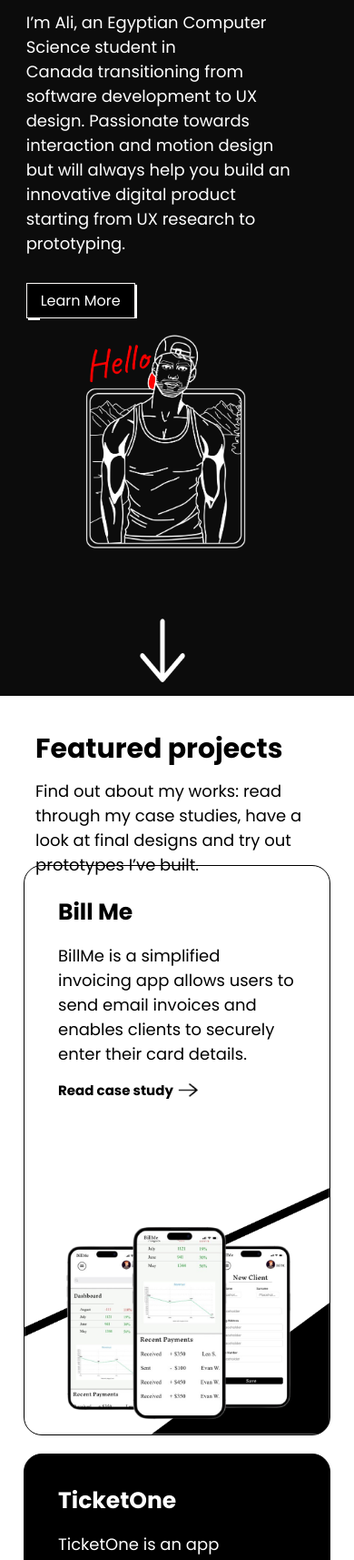
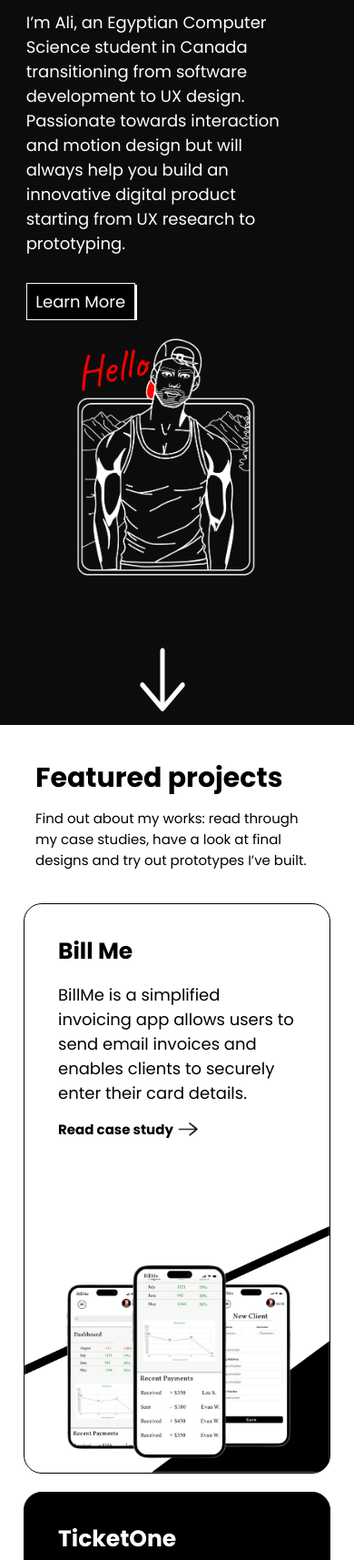
Before and after one commit to PhilipNzube/Flo-Design-Web-App, a React app: page / in a window 390 px wide. Shown: the part 223-1938 px from the top of the page at 91% size. Built offline with nearby package versions, Linux system fonts and the light colour scheme.

Commit message:
Add files via upload

```diff
--- a/src/Pages/HomePage.js
+++ b/src/Pages/HomePage.js
@@ -65,7 +65,7 @@
                             <img id="HomePageImg1" src={HomePageImg1} alt="HomePageImg" />
                             <div id="HomePageSec1Text">
                                 <div id="HomePageSec1TextHeader">Who am I?</div>
-                                <div id="HomePageSec1TextBody">I’m Ali, an Egyptian Computer Science student in<br />
+                                <div id="HomePageSec1TextBody">I’m Ali, an Egyptian Computer Science student in
                                     Canada transitioning from software
                                     development to UX design.
                                     Passionate towards interaction and motion design but will always help you build an
--- a/src/index.css
+++ b/src/index.css
@@ -1073,6 +1073,7 @@
     text-align: center;
     width: 100px;
     text-wrap: nowrap;
+    font-size: 18px;
   }
 
   #HomePageSec1But:hover {
@@ -1330,6 +1331,7 @@
     padding: 3%;
     width: 50%;
     font-weight: 500;
+    font-size: 18px;
   }
 
   #CV:hover {
@@ -1406,6 +1408,7 @@
     justify-content: center;
     align-items: center;
     background: url('./images/BillMePhoneGroupBG.png') 0 0 no-repeat;
+    background-size: cover;
   }
 
 
@@ -2026,7 +2029,7 @@
   }
 
   #HomePageImg1 {
-    width: 90%;
+    width: 100%;
     height: 100%;
   }
 
@@ -2086,7 +2089,7 @@
     padding-top: 4%;
     padding-left: 10%;
     padding-right: 10%;
-    row-gap: 10px;
+    row-gap: 20px;
     height: 100%;
   }
 
@@ -2107,7 +2110,7 @@
 
   #HomePageSec2TextBody {
     color: #000000;
-    font-size: 18px;
+    font-size: 15px;
   }
 
   #HomePageSec2Main {
@@ -2426,6 +2429,7 @@
     justify-content: center;
     align-items: center;
     background: url('./images/BillMePhoneGroupBG.png') 0 0 no-repeat;
+    background-size: cover;
   }
 
 
```
